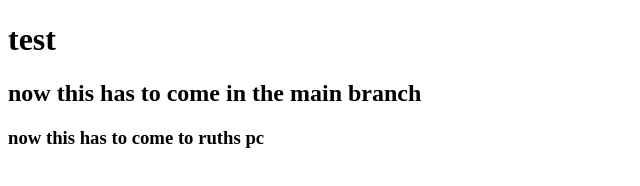
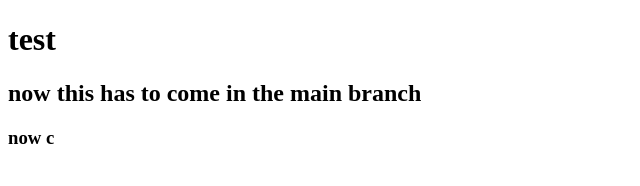
Before and after one commit to ruthaky/new, a plain HTML site: page index.html in a window 1280 px wide. Shown: the whole page, without its empty margins (0-640 px from the left). Drawn offline with Linux system fonts and the light colour scheme.

Commit message:
pleaseeeeeeeeeeeeeeeee

```diff
--- a/index.html
+++ b/index.html
@@ -1,14 +1,17 @@
 <!DOCTYPE html>
 <html lang="en">
+
 <head>
     <meta charset="UTF-8">
     <meta http-equiv="X-UA-Compatible" content="IE=edge">
     <meta name="viewport" content="width=device-width, initial-scale=1.0">
     <title>Document</title>
 </head>
+
 <body>
     <h1>test</h1>
     <h2>now this has to come in the main branch</h2>
-    <h3>now this has to come to ruths pc</h3>
+    <h3>now c</h3>
 </body>
+
 </html>
```
